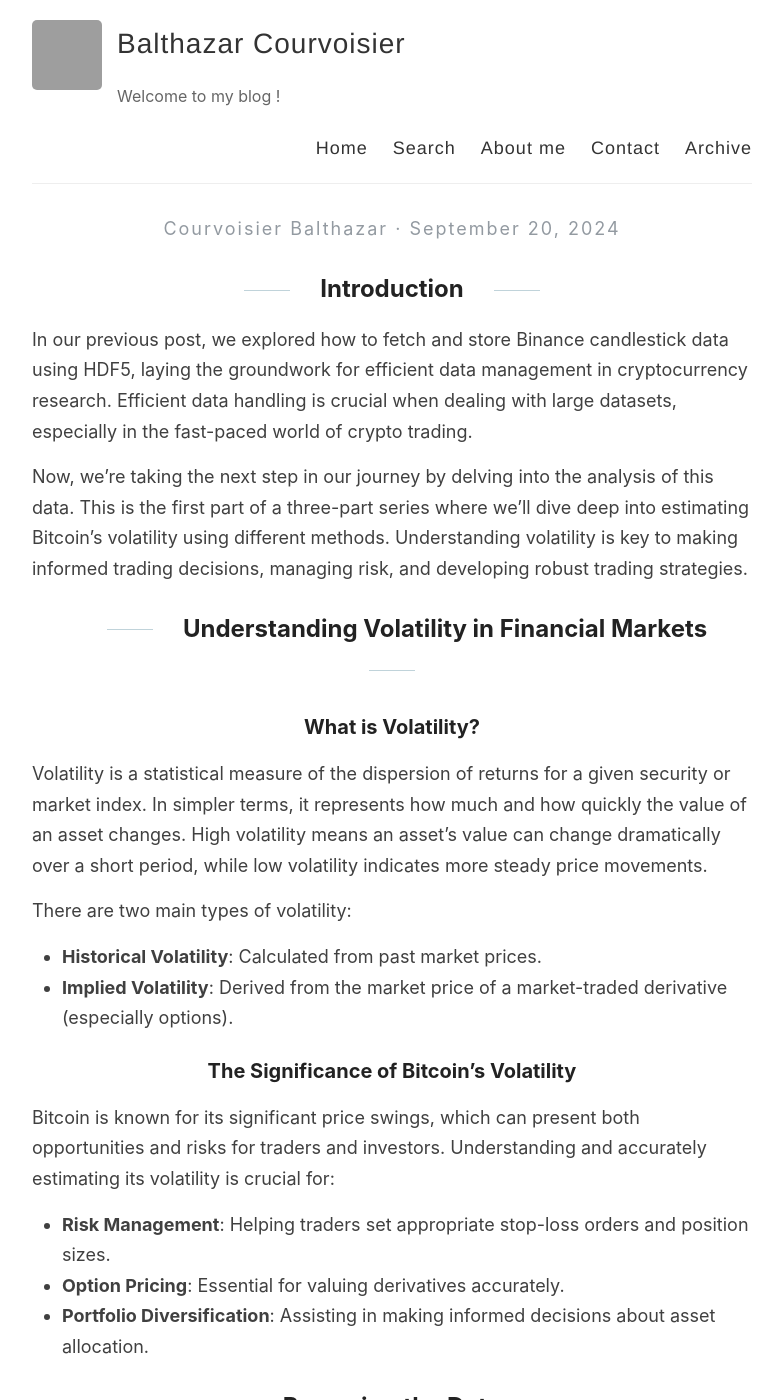
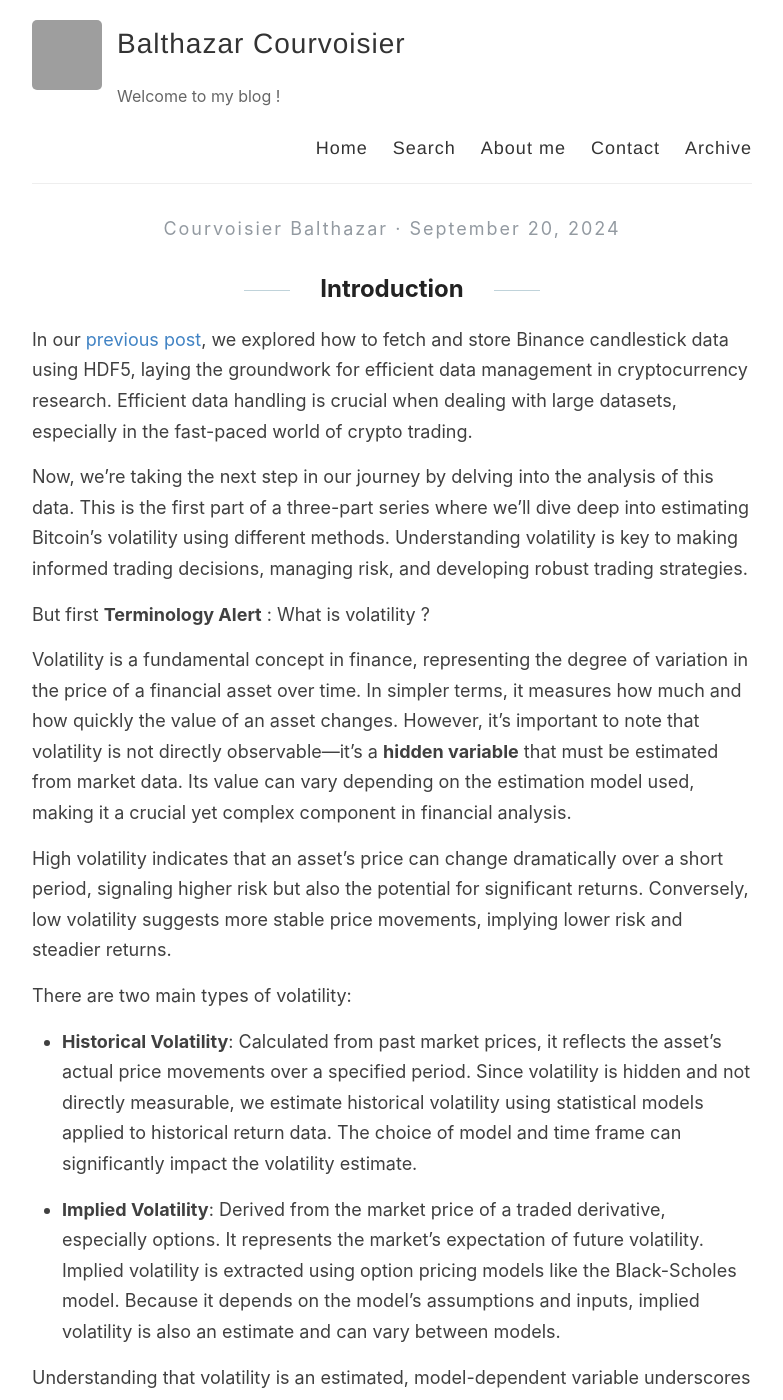
Before and after one commit to Zaltarba/blog, a Jekyll site: the page built from _posts/2024-09-20-BitcoinVolatility-1.md, in a window 1280 px wide and 1400 px high. Shown: the whole window, without its empty margins (248-1031 px from the left). Built offline with Jekyll 4.4.1, drawn with Linux system fonts in a browser that asks for light colours; our own code applies the rules of GitHub Pages for plain Markdown files; formulas are drawn with MathJax 3; some of the changed text lies outside the part shown.

Commit message:
Update 2024-09-20-BitcoinVolatility-1.md

```diff
--- a/_posts/2024-09-20-BitcoinVolatility-1.md
+++ b/_posts/2024-09-20-BitcoinVolatility-1.md
@@ -4,25 +4,30 @@ title:  Estimating Bitcoin's Volatility: An Introduction Using EWMA
 categories: [Algo Trading, Personal Project, Quantitative Analysis]
 excerpt: Dive into the first part of our three-part series on computing Bitcoin's volatility with Binance data.
 image: /images/BayesianClustering.png
+hidden: False
 ---
 
 ## Introduction
 
-In our previous post, we explored how to fetch and store Binance candlestick data using HDF5, laying the groundwork for efficient data management in cryptocurrency research. Efficient data handling is crucial when dealing with large datasets, especially in the fast-paced world of crypto trading.
+In our [previous post](https://zaltarba.github.io/blog/DataBaseCreation/), we explored how to fetch and store Binance candlestick data using HDF5, laying the groundwork for efficient data management in cryptocurrency research. Efficient data handling is crucial when dealing with large datasets, especially in the fast-paced world of crypto trading.
 
 Now, we're taking the next step in our journey by delving into the analysis of this data. This is the first part of a three-part series where we'll dive deep into estimating Bitcoin's volatility using different methods. Understanding volatility is key to making informed trading decisions, managing risk, and developing robust trading strategies.
 
-## Understanding Volatility in Financial Markets
+But first **Terminology Alert** : What is volatility ?
 
-### What is Volatility?
+Volatility is a fundamental concept in finance, representing the degree of variation in the price of a financial asset over time. In simpler terms, it measures how much and how quickly the value of an asset changes. However, it's important to note that volatility is not directly observable—it's a **hidden variable** that must be estimated from market data. Its value can vary depending on the estimation model used, making it a crucial yet complex component in financial analysis.
 
-Volatility is a statistical measure of the dispersion of returns for a given security or market index. In simpler terms, it represents how much and how quickly the value of an asset changes. High volatility means an asset's value can change dramatically over a short period, while low volatility indicates more steady price movements.
+High volatility indicates that an asset's price can change dramatically over a short period, signaling higher risk but also the potential for significant returns. Conversely, low volatility suggests more stable price movements, implying lower risk and steadier returns.
 
 There are two main types of volatility:
 
-- **Historical Volatility**: Calculated from past market prices.
-- **Implied Volatility**: Derived from the market price of a market-traded derivative (especially options).
+- **Historical Volatility**: Calculated from past market prices, it reflects the asset's actual price movements over a specified period. Since volatility is hidden and not directly measurable, we estimate historical volatility using statistical models applied to historical return data. The choice of model and time frame can significantly impact the volatility estimate.
 
+- **Implied Volatility**: Derived from the market price of a traded derivative, especially options. It represents the market's expectation of future volatility. Implied volatility is extracted using option pricing models like the Black-Scholes model. Because it depends on the model's assumptions and inputs, implied volatility is also an estimate and can vary between models.
+
+Understanding that volatility is an estimated, model-dependent variable underscores the importance of selecting appropriate models and methods for its calculation. This awareness is essential for accurate risk assessment, option pricing, and the development of effective trading strategies.
+
+By acknowledging the hidden nature of volatility and its reliance on estimation, we can better interpret volatility measures and make more informed decisions in the inherently uncertain landscape of financial markets.
 ### The Significance of Bitcoin's Volatility
 
 Bitcoin is known for its significant price swings, which can present both opportunities and risks for traders and investors. Understanding and accurately estimating its volatility is crucial for:
```
